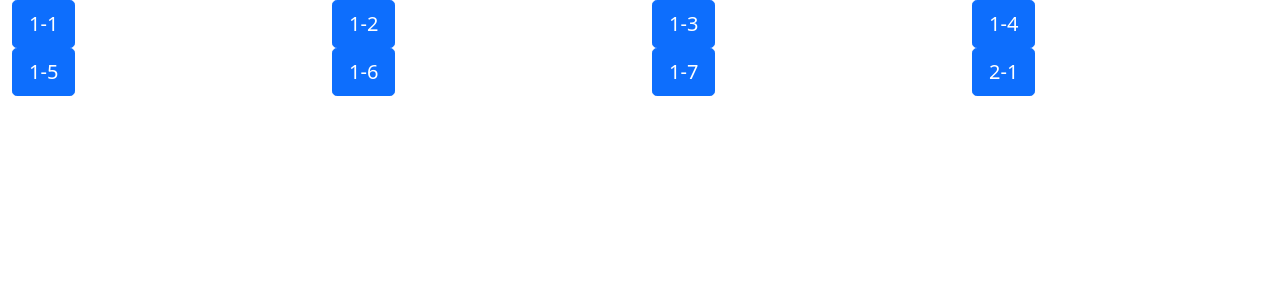
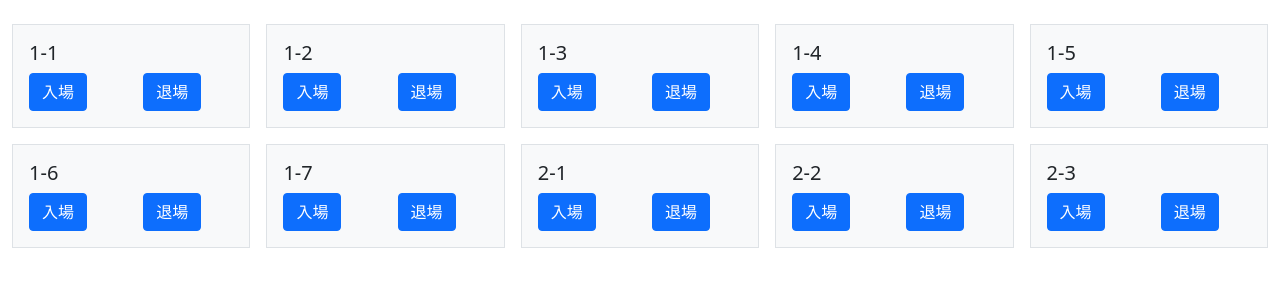
Before and after one commit to WNomunomu/koryo_fes_system, a Django app: template koryo_fes_system/templates/room_access_system/home.html in a window 1280 px wide. Shown: the part 50-350 px from the top of the page. Run offline with Django 3.2, Linux system fonts and the light colour scheme; the template is opened without the code that fills it, so the values that code supplies are empty.

Commit message:
各企画の担当者が使う管理画面

```diff
--- a/koryo_fes_system/templates/room_access_system/home.html
+++ b/koryo_fes_system/templates/room_access_system/home.html
@@ -6,6 +6,7 @@
     <meta name="viewport" content="width=device-width, initial-scale=1.0">
     <title>Home</title>
     <link href="https://cdn.jsdelivr.net/npm/bootstrap@5.0.2/dist/css/bootstrap.min.css" rel="stylesheet" integrity="sha384-EVSTQN3/azprG1Anm3QDgpJLIm9Nao0Yz1ztcQTwFspd3yD65VohhpuuCOmLASjC" crossorigin="anonymous">
+    <meta name="viewport" content="width=device-width, initial-scale=1, shrink-to-fit=no">
 </head>
 <body>
     <header>
@@ -16,19 +17,144 @@
         </nav>
     </header>
     <main>
-        <div class="container-fluid">
-            <div class="row row-cols-4">
-                <div class="col"><button type="button" class="btn btn-primary btn-lg mx-auto">1-1</button></div>
-                <div class="col"><button type="button" class="btn btn-primary btn-lg">1-2</button></div>
-                <div class="col"><button type="button" class="btn btn-primary btn-lg">1-3</button></div>
-                <div class="col"><button type="button" class="btn btn-primary btn-lg">1-4</button></div>
-                <div class="col"><button type="button" class="btn btn-primary btn-lg">1-5</button></div>
-                <div class="col"><button type="button" class="btn btn-primary btn-lg">1-6</button></div>
-                <div class="col"><button type="button" class="btn btn-primary btn-lg">1-7</button></div>
-                <div class="col"><button type="button" class="btn btn-primary btn-lg">2-1</button></div>
+        <div class="container-fluid mt-4">
+            <div class="row row-cols-2 row-cols-lg-5 g-2 g-lg-3">
+                <div class="col">
+                    <div class="p-3 border bg-light">
+                        <h5>1-1</h5>
+                        <div class="row">
+                            <div class="col">
+                                <button type="button" class="btn btn-primary">入場</button>
+                            </div>
+                            <div class="col">
+                                <button type="button" class="btn btn-primary">退場</button>
+                            </div>
+                        </div>
+                    </div>
+                </div>
+                <div class="col">
+                    <div class="p-3 border bg-light">
+                        <h5>1-2</h5>
+                        <div class="row">
+                            <div class="col">
+                                <button type="button" class="btn btn-primary">入場</button>
+                            </div>
+                            <div class="col">
+                                <button type="button" class="btn btn-primary">退場</button>
+                            </div>
+                        </div>
+                    </div>
+                </div>
+                <div class="col">
+                    <div class="p-3 border bg-light">
+                        <h5>1-3</h5>
+                        <div class="row">
+                            <div class="col">
+                                <button type="button" class="btn btn-primary">入場</button>
+                            </div>
+                            <div class="col">
+                                <button type="button" class="btn btn-primary">退場</button>
+                            </div>
+                        </div>
+                    </div>
+                </div>
+                <div class="col">
+                    <div class="p-3 border bg-light">
+                        <h5>1-4</h5>
+                        <div class="row">
+                            <div class="col">
+                                <button type="button" class="btn btn-primary">入場</button>
+                            </div>
+                            <div class="col">
+                                <button type="button" class="btn btn-primary">退場</button>
+                            </div>
+                        </div>
+                    </div>
+                </div>
+                <div class="col">
+                    <div class="p-3 border bg-light">
+                        <h5>1-5</h5>
+                        <div class="row">
+                            <div class="col">
+                                <button type="button" class="btn btn-primary">入場</button>
+                            </div>
+                            <div class="col">
+                                <button type="button" class="btn btn-primary">退場</button>
+                            </div>
+                        </div>
+                    </div>
+                </div>
+                <div class="col">
+                    <div class="p-3 border bg-light">
+                        <h5>1-6</h5>
+                        <div class="row">
+                            <div class="col">
+                                <button type="button" class="btn btn-primary">入場</button>
+                            </div>
+                            <div class="col">
+                                <button type="button" class="btn btn-primary">退場</button>
+                            </div>
+                        </div>
+                    </div>
+                </div>
+                <div class="col">
+                    <div class="p-3 border bg-light">
+                        <h5>1-7</h5>
+                        <div class="row">
+                            <div class="col">
+                                <button type="button" class="btn btn-primary">入場</button>
+                            </div>
+                            <div class="col">
+                                <button type="button" class="btn btn-primary">退場</button>
+                            </div>
+                        </div>
+                    </div>
+                </div>
+                <div class="col">
+                    <div class="p-3 border bg-light">
+                        <h5>2-1</h5>
+                        <div class="row">
+                            <div class="col">
+                                <button type="button" class="btn btn-primary">入場</button>
+                            </div>
+                            <div class="col">
+                                <button type="button" class="btn btn-primary">退場</button>
+                            </div>
+                        </div>
+                    </div>
+                </div>
+                <div class="col">
+                    <div class="p-3 border bg-light">
+                        <h5>2-2</h5>
+                        <div class="row">
+                            <div class="col">
+                                <button type="button" class="btn btn-primary">入場</button>
+                            </div>
+                            <div class="col">
+                                <button type="button" class="btn btn-primary">退場</button>
+                            </div>
+                        </div>
+                    </div>
+                </div>
+                <div class="col">
+                    <div class="p-3 border bg-light">
+                        <h5>2-3</h5>
+                        <div class="row">
+                            <div class="col">
+                                <button type="button" class="btn btn-primary">入場</button>
+                            </div>
+                            <div class="col">
+                                <button type="button" class="btn btn-primary">退場</button>
+                            </div>
+                        </div>
+                    </div>
+                </div>
             </div>
         </div>
     </main>
     <footer></footer>
+
+    <script src="https://code.jquery.com/jquery-3.5.1.slim.min.js" integrity="sha384-DfXdz2htPH0lsSSs5nCTpuj/zy4C+OGpamoFVy38MVBnE+IbbVYUew+OrCXaRkfj" crossorigin="anonymous"></script>
+    <script src="https://cdn.jsdelivr.net/npm/bootstrap@4.5.3/dist/js/bootstrap.bundle.min.js" integrity="sha384-ho+j7jyWK8fNQe+A12Hb8AhRq26LrZ/JpcUGGOn+Y7RsweNrtN/tE3MoK7ZeZDyx" crossorigin="anonymous"></script>
 </body>
 </html>
```
